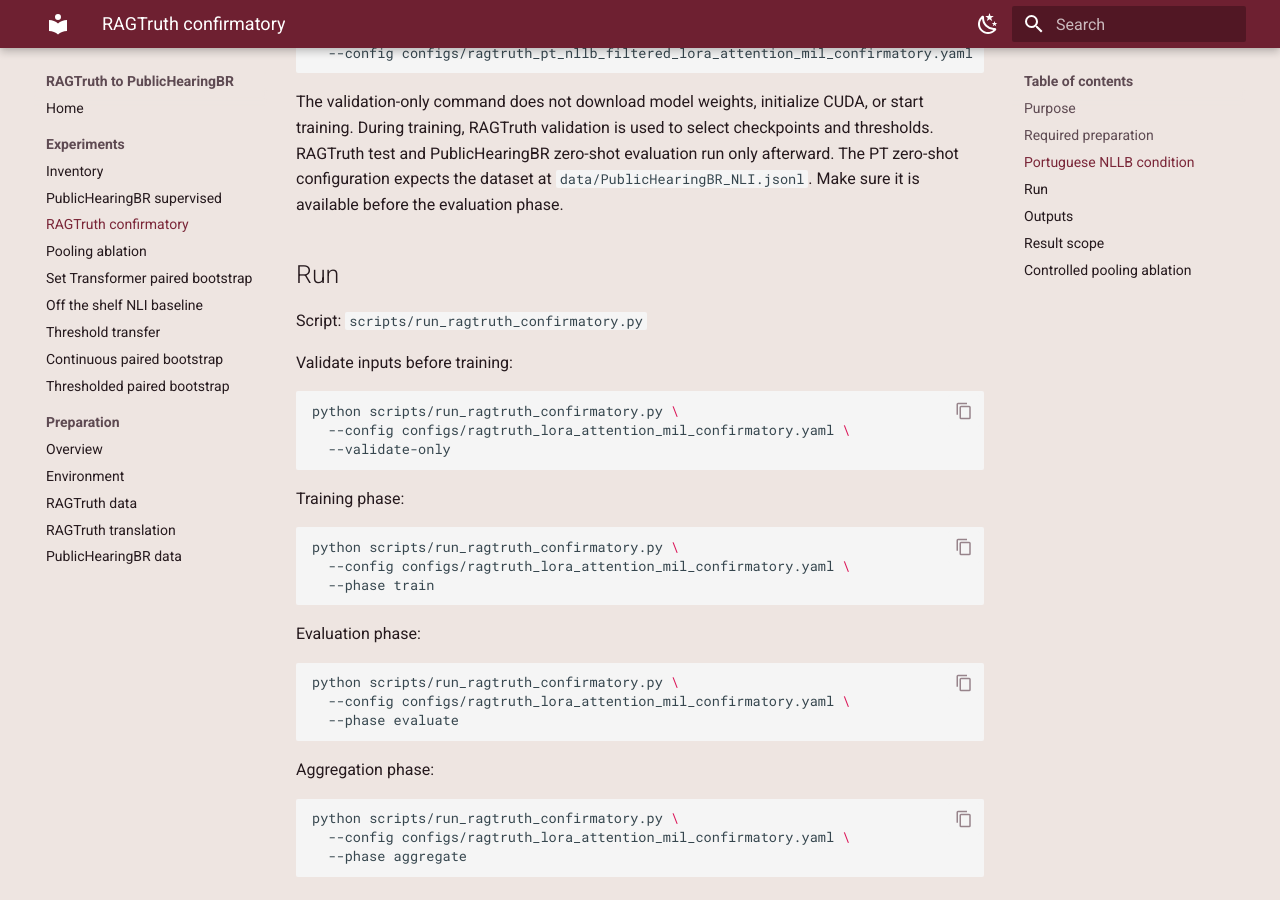
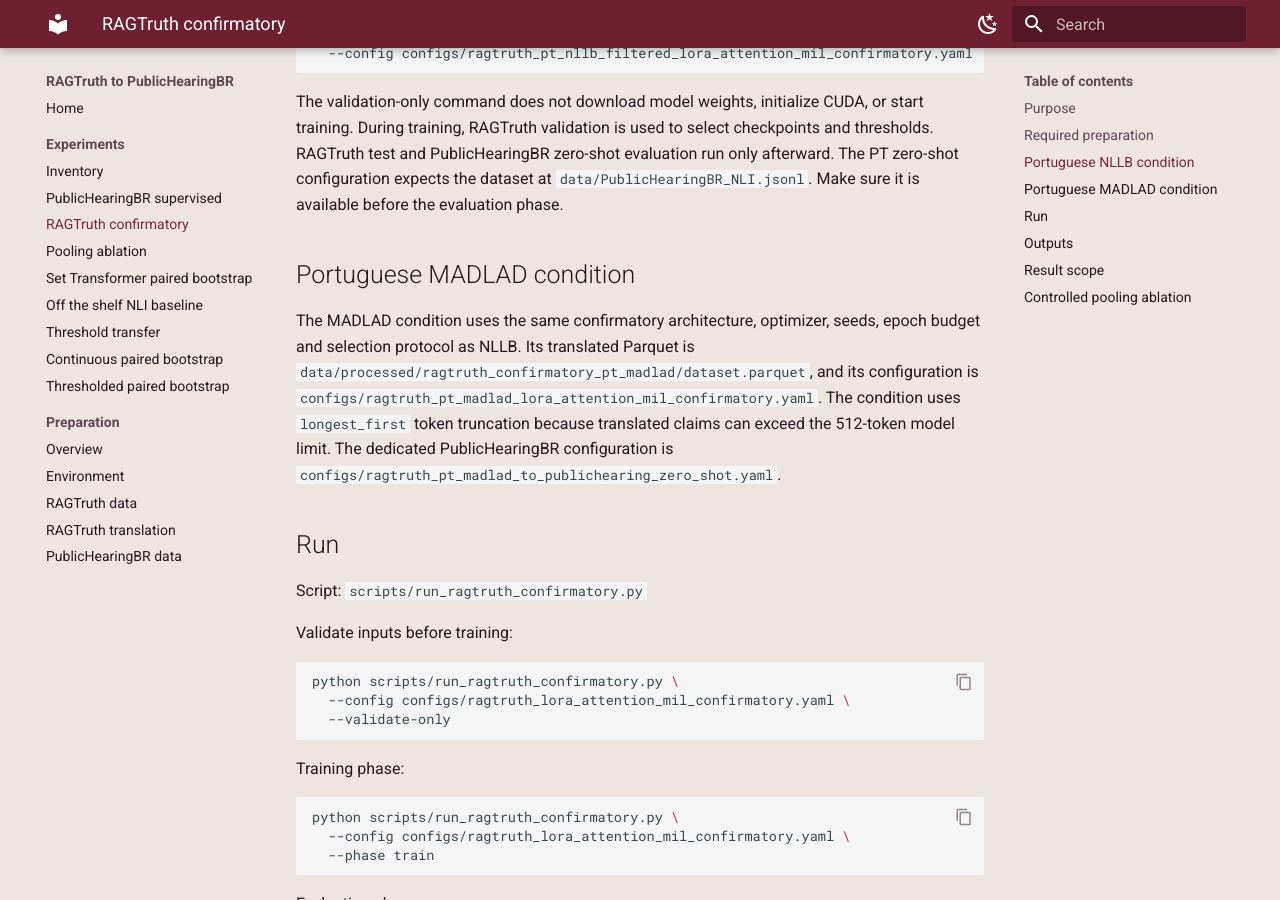
Before and after one commit to augustoafleal/ragtruth-publichearingbr-nli, an MkDocs documentation site: the page built from docs/experiments/ragtruth-confirmatory.md, in a window 1280 px wide and 900 px high, scrolled down 804 px. Built offline with MkDocs 1.6.1 and Material for MkDocs 9.7.7, drawn with Linux system fonts in a browser that asks for light colours.

Commit message:
feat: madlad confirmatory training and zeroshot

```diff
--- a/docs/experiments/ragtruth-confirmatory.md
+++ b/docs/experiments/ragtruth-confirmatory.md
@@ -41,6 +41,16 @@ checkpoints and thresholds. RAGTruth test and PublicHearingBR zero-shot
 evaluation run only afterward. The PT zero-shot configuration expects the
 dataset at `data/PublicHearingBR_NLI.jsonl`. Make sure it is available before
 the evaluation phase.
+
+## Portuguese MADLAD condition
+
+The MADLAD condition uses the same confirmatory architecture, optimizer,
+seeds, epoch budget and selection protocol as NLLB. Its translated Parquet is
+`data/processed/ragtruth_confirmatory_pt_madlad/dataset.parquet`, and its
+configuration is `configs/ragtruth_pt_madlad_lora_attention_mil_confirmatory.yaml`.
+The condition uses `longest_first` token truncation because translated claims
+can exceed the 512-token model limit. The dedicated PublicHearingBR
+configuration is `configs/ragtruth_pt_madlad_to_publichearing_zero_shot.yaml`.
 
 ## Run
 
```
Also changed, not shown: README.md (+19 -0 lines), 3 other files.
